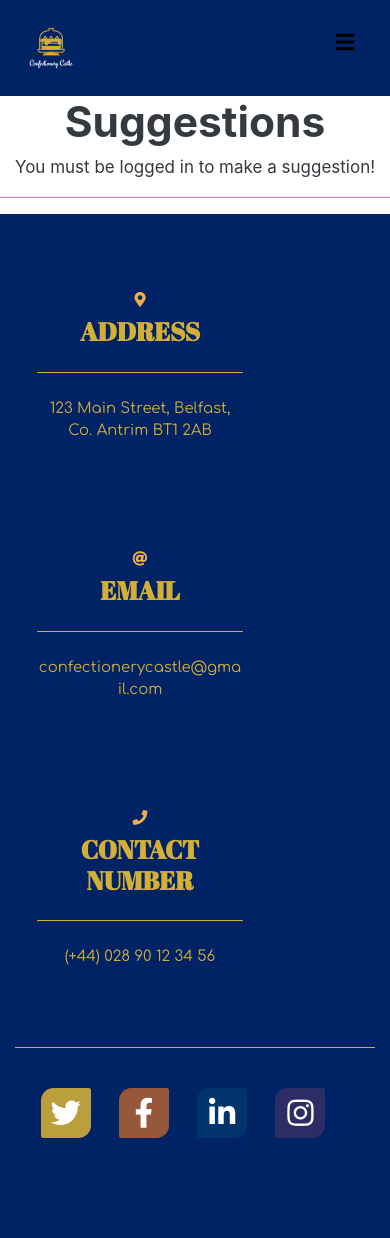
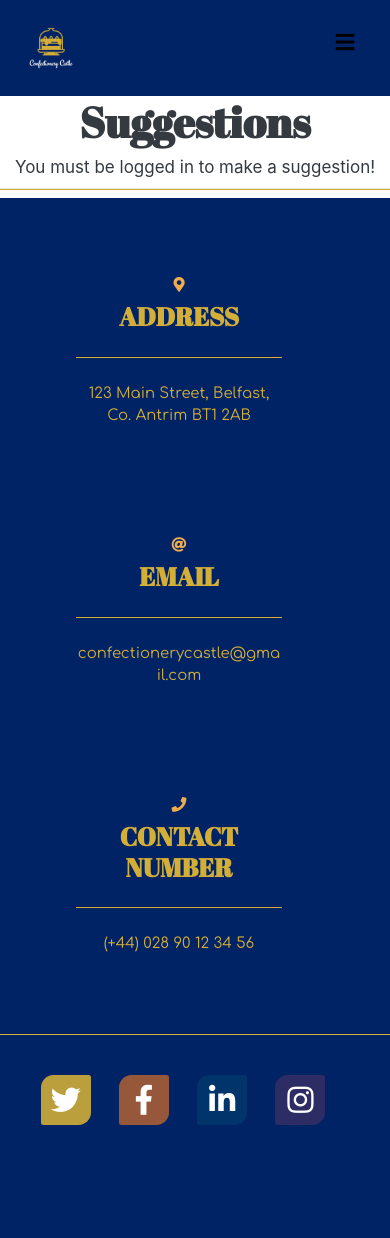
Before and after one commit to LiamMcGcistudent/django-project, a Django app: page /suggestions/ in a window 390 px wide. After the commit the page ends 1125 px from the top, so only its background shows below. Run offline with Django 3.2, Linux system fonts and the light colour scheme; data that the repository does not hold is empty; some libraries are stand-ins or nearby versions.

Commit message:
styling changes; placed div elements in containers to eliminate white gap at side of screen on mobile view; added favicon

```diff
--- a/accounts/templates/profile.html
+++ b/accounts/templates/profile.html
@@ -1,9 +1,12 @@
 {% extends 'base.html' %} {% load staticfiles %} {% block title %}{{user}}'s profile{% endblock %} {% block content %}
+<div class="container">
     <div class="row">
         <div class="col-sm-12">
             <h1 class="profile-heading">{{user}}'s profile page</h1>
         </div>
     </div>
+</div>
+<div class="container">
     <div class="row">
         <div class="col-sm-12 offset-md-3 col-md-6 offset-lg-4 col-lg-4 info-col">
             <img class="profile-image" src="{{user.img.url}}" onerror="this.src='/static/img/blank-profile-picture-973460_960_720.png'" alt="Profile Picture">
@@ -12,5 +15,5 @@
             <p class="profile-paragraph"><strong>Last Log In: </strong> {{user.last_login}}</p>
         </div>
     </div>
-
+</div>
 {% endblock %}
--- a/cart/templates/cart.html
+++ b/cart/templates/cart.html
@@ -1,4 +1,5 @@
 {% extends 'base.html' %} {% load static from staticfiles %} {% load bootstrap_tags %} {% block content %}
+<div class="container">
     <div class="row">
         <div class="col-12">
             <table class="table-dark table-sm table-bordered table-hover text-center mx-auto">
@@ -48,4 +49,5 @@
 
         </div>
     </div>
+</div>
 {% endblock %}
--- a/products/views.py
+++ b/products/views.py
@@ -5,7 +5,7 @@
 
 # Create your views here.
 def all_products(request):
-    products = Product.objects.all()
+    products = Product.objects.filter().order_by('name')
     paginator = Paginator(products, 6)
     page = request.GET.get('page')
     products = paginator.get_page(page)
--- a/reviews/templates/reviewform.html
+++ b/reviews/templates/reviewform.html
@@ -3,11 +3,11 @@
 {% load bootstrap_tags %}
 {% block content %}
 <div class="container review-container">
-    <h1>New Review</h1>
+    <h1 class="suggestion-title">New Review</h1>
     <form method="POST" enctype="multipart/form-data">
         {% csrf_token %}
         {{ form | as_bootstrap }}
-        <button type="submit" class="btn btn-info">Save</button>
+        <button type="submit" class="btn btn-info ml-auto">Save</button>
     </form>
 </div>
 {% endblock %}
--- a/reviews/templates/reviews.html
+++ b/reviews/templates/reviews.html
@@ -1,7 +1,7 @@
 {% extends 'base.html' %} {% load static %} {% block content %}
 <div class="row">
 	<div class="mx-auto">
-		<h1>Reviews</h1>
+		<h1 class="suggestion-title">Reviews</h1>
 		<a href="{% url 'new_review' %}" class="btn btn-success review-btn">New Review <i class="fas fa-pen-nib"></i></a>
 	</div>
 </div>
--- a/reviews/views.py
+++ b/reviews/views.py
@@ -55,7 +55,7 @@
         form = ReviewForm(request.POST, request.FILES, instance=review)
         if form.is_valid():
             review = form.save()
-            return redirect(full_review, review.pk)
+            return redirect(get_reviews)
     else:
         form = ReviewForm(instance=review)
     return render(request, 'reviewform.html', {'form': form})
--- a/static/css/styles.css
+++ b/static/css/styles.css
@@ -1,4 +1,8 @@
 /**Navbar**/
+
+html {
+	overflow-x: hidden;
+}
 
 body>header>nav {
     background-color: #002366 !important;
@@ -39,6 +43,7 @@
     font-family: 'Parisienne', cursive;
 }
 
+
 h2,
 h3,
 h4 {
@@ -55,6 +60,14 @@
 	border-bottom: 1px solid #d4af37;
 }
 /**Home**/
+
+/**Graphs**/
+
+.chart {
+		padding-top: 20px;
+	}
+
+/**Graphs**/
 
 /**Accounts**/
 
@@ -76,6 +89,9 @@
 }
 
 .review-container {
+	margin-top: 10px;
+	padding-bottom: 10px;
+	border-radius: 10px;
 	color: #d4af37;
 	background-color: rgba(0, 35, 102, 0.7)
 }
@@ -84,12 +100,24 @@
 	margin-left: 20px;
 }
 
+.review-row {
+	margin-top: 10px;
+}
+
 label {
 	font-weight: bold;
+	font-family: 'Comfortaa', cursive;
 }
 /**Reviews**/
 
 /**Suggestions**/
+
+.card-header {
+	border-left: 1px solid #002366;
+    border-right: 1px solid #002366;
+    border-top: 1px solid #002366;
+    border-radius: 15px 15px 0 0!important;
+}
 
 .suggestion-btn {
 	margin-left: 50px;
@@ -105,6 +133,9 @@
 	background-color: rgba(0, 35, 102, 0.7)
 }
 
+.suggestion-title {
+	font-family: 'Abril Fatface', cursive;
+}
 
 /**Suggestions**/
 
@@ -124,9 +155,9 @@
 }
 
 .card-img-top {
-    border-radius: 15px;
+    border-radius: 15px 15px 0 0;
     height: 250px;
-    width: 250px;
+
 }
 
 .card {
@@ -135,10 +166,15 @@
 }
 
 .card-body {
-    border-left: 1px solid black;
-    border-right: 1px solid black;
-    border-bottom: 1px solid black;
-    border-radius: 15px;
+    border-left: 1px solid #002366;
+    border-right: 1px solid #002366;
+    border-bottom: 1px solid #002366;
+    border-top: 1px solid #002366;
+    border-radius: 0 0 15px 15px;
+}
+
+.product-border {
+	border: 1px solid #002366;
 }
 
 /**Products**/
@@ -169,6 +205,8 @@
 footer .card {
 	border-color: transparent;
 }
+
+
 /*The code for the footer links was adapted from
 Miroslav Svec */
 
@@ -370,3 +408,11 @@
 	}
 
 }
+
+/**Media Queries**/
+
+@media (min-width:300px) and (max-width: 767px) {
+	.section-lead h1 {
+		font-size: 3.5em;
+	}
+}
--- a/suggestions/templates/make_suggestion.html
+++ b/suggestions/templates/make_suggestion.html
@@ -5,7 +5,7 @@
         <div class="col-sm-12">
             <form method="POST">
                 {% csrf_token %} {{ form | as_bootstrap }}
-                <button type="submit" class="btn btn-primary">Submit</button>
+                <button type="submit" class="btn btn-primary ml-auto">Submit</button>
             </form>
         </div>
     </div>
--- a/suggestions/templates/suggestions.html
+++ b/suggestions/templates/suggestions.html
@@ -1,27 +1,25 @@
-{% extends 'base.html' %}{% load static from staticfiles%} {% block title %}Suggestions{% endblock %} {% block heading %}
+{% extends 'base.html' %}{% load static from staticfiles%}{% block heading %}
+<div class="container">
 	<div class="row">
 		<div class="mx-auto">
-    <h1 class="text-center">
-      <span>Suggestions</span>
+			<h1 class="text-center suggestion-title">
+				Suggestions
 			</h1>
 			{% if not user.is_authenticated %}
-      <span class="text-center">You must be logged in to make a suggestion!</span>
-      {% else %}
-      <a href="{% url 'make_suggestion' %}"><button type="button" class="btn btn-primary suggestion-btn p5">Make a Suggestion</button></a>
-      {% endif %}
+			<span class="text-center">You must be logged in to make a suggestion!</span> {% else %}
+			<a href="{% url 'make_suggestion' %}"><button type="button" class="btn btn-primary suggestion-btn p5">Make a Suggestion</button></a> {% endif %}
+		</div>
 	</div>
 </div>
 {% endblock %} {% block content %} {% for suggestion in suggestions %}
+<div class="container">
 	<div class="row">
 		<div class="col-sm-12">
-    <div class="card border-primary suggestion-card w-50 mx-auto">
+			<div class="card suggestion-card w-50 mx-auto">
 				{% if suggestion.status == 'To do'%}
-      <div class="card-header"><span class="badge badge-danger">{{ suggestion.status }}</span>
-      {% elif suggestion.status == 'In progress' %}
-      <div class="card-header"><span class="badge badge-warning">{{ suggestion.status }}</span>
-      {% else %}
-      <div class="card-header"><span class="badge badge-success">{{ suggestion.status }}</span>
-      {% endif %}
+				<div class="card-header"><span class="badge badge-danger">{{ suggestion.status }}</span> {% elif suggestion.status == 'In progress' %}
+					<div class="card-header"><span class="badge badge-warning">{{ suggestion.status }}</span> {% else %}
+						<div class="card-header"><span class="badge badge-success">{{ suggestion.status }}</span> {% endif %}
 							<span class="card-link"><i class="fa fa-eye p5"></i>{{ suggestion.views }}
     <i class="fa fa-arrow-up p5"></i>{{ suggestion.suggestion_upvotes }}</span></div>
 						<div class="card-body">
@@ -35,9 +33,13 @@
 					</div>
 				</div>
 			</div>
+		</div>
+	</div>
+</div>
 {% endfor %}
 <!-- Pagination -->
 <section>
+	<div class="container">
 		<div class="row">
 			<div class="col-12">
 				{% if suggestions.has_other_pages %}
@@ -71,5 +73,6 @@
 				{% endif %}
 			</div>
 		</div>
+	</div>
 </section>
 {% endblock %}
--- a/suggestions/views.py
+++ b/suggestions/views.py
@@ -10,7 +10,7 @@
     """
     Displays all current suggestions
     """
-    suggestions = Suggestion.objects.filter(created_date__lte=timezone.now())
+    suggestions = Suggestion.objects.filter(created_date__lte=timezone.now()).order_by('-created_date')
     paginator = Paginator(suggestions, 5)
     page = request.GET.get('page')
     suggestions = paginator.get_page(page)
--- a/templates/base.html
+++ b/templates/base.html
@@ -12,6 +12,7 @@
     <link href="https://fonts.googleapis.com/css?family=Parisienne&display=swap" rel="stylesheet">
     <link href="https://fonts.googleapis.com/css?family=Abril+Fatface|Comfortaa&display=swap" rel="stylesheet">
     <link href="https://fonts.googleapis.com/css?family=Pacifico&display=swap" rel="stylesheet">
+    <link rel="shortcut icon" type="image/ico" href="{% static 'img/favicon.ico' %}" />
     <!--Custom CSS file-->
     <link rel="stylesheet" href="{% static 'css/styles.css' %}"> {% block css %}{% endblock %}
     <title>Confectionery Castle</title>
@@ -70,25 +71,25 @@
             </div>
         </nav>
     </header>
-
-    <div id="alert">
+    <div class="container">
+        <div id="alert">
+        </div>
     </div>
-
     <div class="container content-container">
         <!-- Django alert messages to inform users when they have logged in, logged out or registered-->
         {% if messages %} {% for message in messages %}
         <div class="container-fluid text-center">
             <div class="alert {{message.tags}} " role="alert">
-                 {{message}}
+                {{message}}
             </div>
         </div>
         {% endfor %} {% endif %}
     </div>
     {% block heading %} {% endblock %} {% block content %} {% endblock %}
-    <hr>
+    <hr class="my-2">
     <footer class="footer">
         <div class="container">
-            <div class="row">
+            <div class="row footer-row ml-4">
                 <div class="col-md-4 mb-3 mb-md-0">
                     <div class="card bg-transparent py-4 h-100">
                         <div class="card-body bg-transparent border-transparent footer-card text-center">
@@ -120,7 +121,9 @@
                     </div>
                 </div>
             </div>
-            <hr>
+        </div>
+        <hr>
+        <div class="container">
             <div class="row pt-4">
                 <div class="col-12 text-center footer-links">
                     <a href="https://twitter.com/" target="_blank">
```
Also changed, not shown: accounts/templates/login.html (+3 -4 lines), accounts/templates/registration.html (+3 -4 lines), checkout/templates/checkout.html (+5 -4 lines), home/templates/graphs.html (+11 -14 lines), home/templates/index.html (+7 -6 lines), products/templates/products.html (+8 -2 lines), reviews/templates/review.html (+12 -26 lines), suggestions/templates/suggestion_detail.html (+11 -17 lines), static/img/favicon.ico (added). Lines whose indentation alone changed are shown as unchanged.
